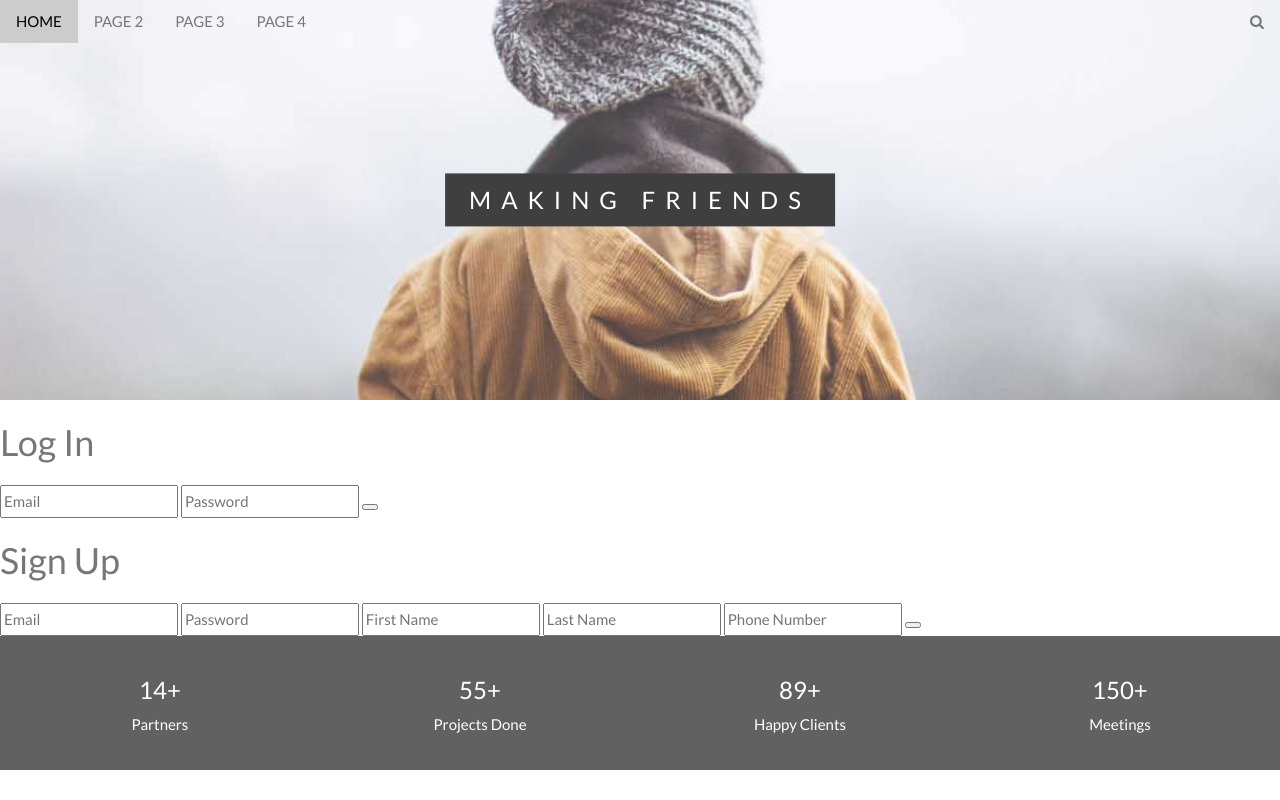
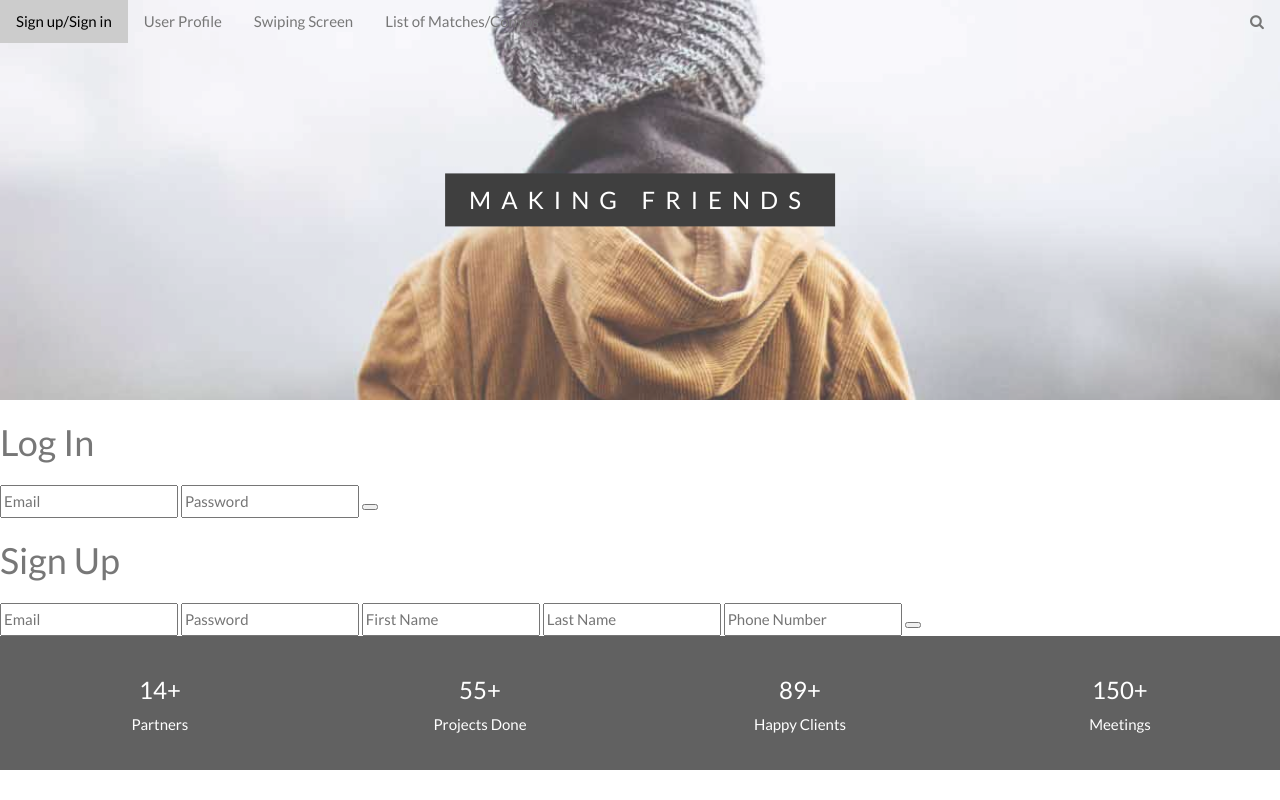
Before and after one commit to makingfriendsteam/Making_Friends, a plain HTML site: page index.html in a window 1280 px wide. Drawn offline with Linux system fonts and the light colour scheme.

Commit message:
Styling Changes #2
Styling Changes #2

```diff
--- a/index.html
+++ b/index.html
@@ -16,10 +16,10 @@
     <a class="w3-bar-item w3-button w3-hover-black w3-hide-medium w3-hide-large w3-right" href="javascript:void(0);" onclick="toggleFunction()" title="Toggle Navigation Menu">
       <i class="fa fa-bars"></i>
     </a>
-    <a href="index.html" class="w3-bar-item w3-button">HOME</a>
-    <a href="page2.html" class="w3-bar-item w3-button w3-hide-small">PAGE 2</a>
-    <a href="page3.html" class="w3-bar-item w3-button w3-hide-small">PAGE 3</a>
-    <a href="page4.html" class="w3-bar-item w3-button w3-hide-small">PAGE 4</a>
+    <a href="index.html" class="w3-bar-item w3-button">Sign up/Sign in</a>
+    <a href="page2.html" class="w3-bar-item w3-button w3-hide-small">User Profile</a>
+    <a href="page3.html" class="w3-bar-item w3-button w3-hide-small">Swiping Screen</a>
+    <a href="page4.html" class="w3-bar-item w3-button w3-hide-small">List of Matches/Convos</a>
     <a href="#" class="w3-bar-item w3-button w3-hide-small w3-right w3-hover-red">
       <i class="fa fa-search"></i>
     </a>
@@ -27,10 +27,10 @@
 
   <!-- Navbar on small screens -->
   <div id="navDemo" class="w3-bar-block w3-white w3-hide w3-hide-large w3-hide-medium">
-    <a href="page2.html" class="w3-bar-item w3-button" onclick="toggleFunction()">PAGE 2</a>
-    <a href="page3.html" class="w3-bar-item w3-button" onclick="toggleFunction()">PAGE 3</a>
-    <a href="page4.html" class="w3-bar-item w3-button" onclick="toggleFunction()">PAGE 4</a>
-    <a href="#" class="w3-bar-item w3-button">SEARCH</a>
+    <a href="page2.html" class="w3-bar-item w3-button" onclick="toggleFunction()">User Profile</a>
+    <a href="page3.html" class="w3-bar-item w3-button" onclick="toggleFunction()">Swiping Screen</a>
+    <a href="page4.html" class="w3-bar-item w3-button" onclick="toggleFunction()">List of Matches/Convos</a>
+    <a href="#" class="w3-bar-item w3-button"><i class="fa fa-search"></i></a>
   </div>
 </div>
 
```
Also changed, not shown: page2.html (+6 -6 lines), page3.html (+6 -6 lines), page4.html (+6 -6 lines).
